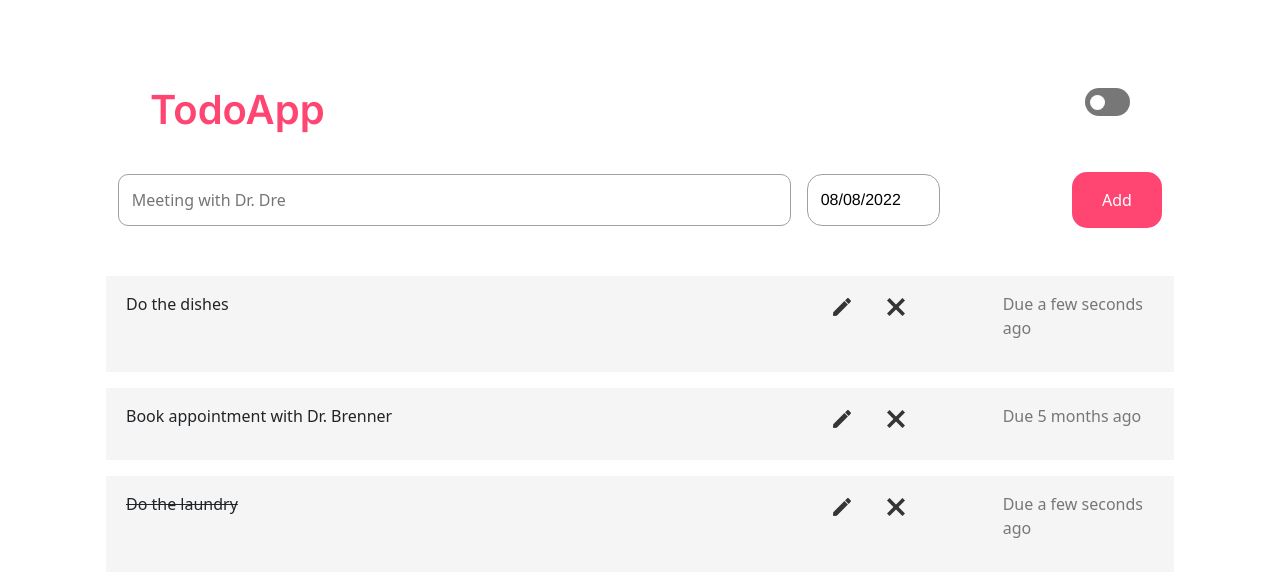
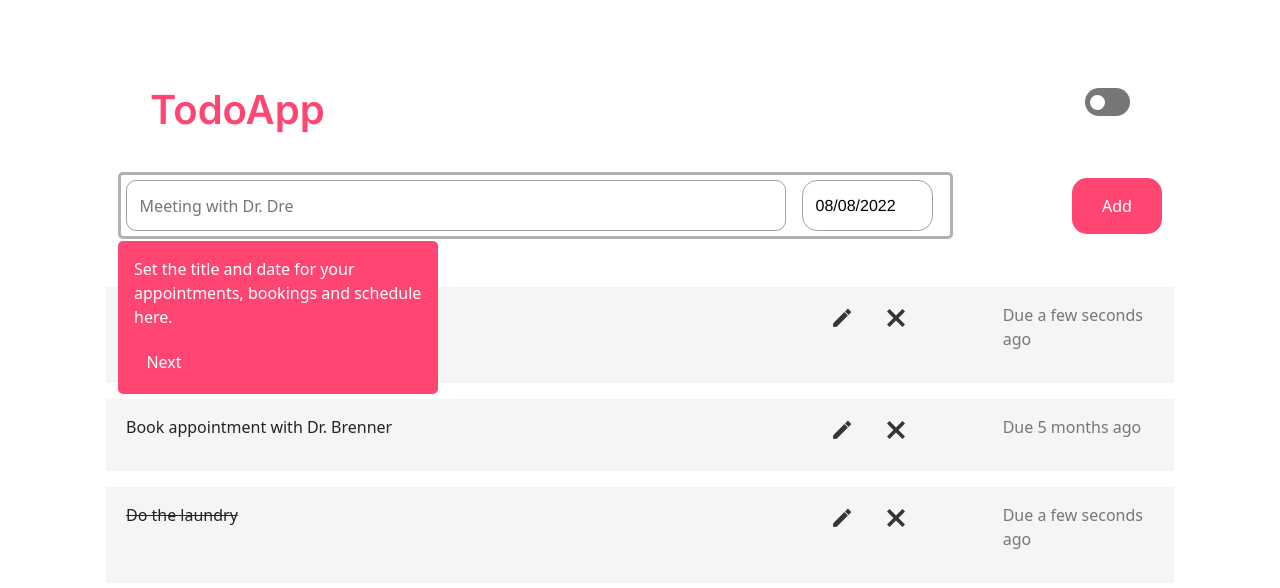
Before and after one commit to Olanrewajuemmanuel/todo-app, a React (Create React App) app: page / in a window 1280 px wide. Shown: the top 588 px of the page. Built offline with nearby package versions, Linux system fonts and the light colour scheme; a web font is replaced by a local one.

Commit message:
- Added User tour

```diff
--- a/src/index.css
+++ b/src/index.css
@@ -13,6 +13,7 @@ div,
   --shade: #787777;
   --white-shade: #f5f5f5;
   --white: #fff;
+  --border-focus: #b1b1b1;
 }
 
 
@@ -142,3 +143,38 @@ input[name='edit'] {
   background-color: #fff;
   z-index: 99;
 }
+.tour-modal {
+  position: fixed;
+  background-color: var(--accent);
+  color: white;
+  width: 320px;
+  max-width: 320px;
+  padding: 1em 1em;
+  margin-top: 14rem; /* 14 */
+  border-radius: 5px;
+  z-index: 2;
+}
+.nav-modal-btn {
+  background-color: var(--accent);
+  color: var(--white);
+  font-weight: 500;
+  border: 0;
+  width: 60px;
+  padding: .3em;
+  border-radius: 5px;
+  transition: background 300ms;
+}
+.nav-modal-btn:hover {
+  background-color: #ff537e;
+}
+.tour-input-focus {
+  border: 3px solid var(--border-focus);
+  padding: .3em;
+  border-radius: 5px;
+}
+.tour-btn-focus {
+  outline: 3px solid var(--border-focus);
+}
+.tour-list-focus {
+  outline: 3px solid var(--border-focus);
+}
--- a/src/todoComponents/SearchComponent.jsx
+++ b/src/todoComponents/SearchComponent.jsx
@@ -1,10 +1,14 @@
-import React, { useEffect, useState } from "react";
+import React, { useState } from "react";
 import DatePicker from "react-datepicker";
-import { motion } from 'framer-motion'
+import { motion } from "framer-motion";
 
 import "react-datepicker/dist/react-datepicker.css";
+import TourModal from "./TourModal";
 
-function SearchComponent({ updateTodoItems }) {
+function SearchComponent({
+  updateTodoItems,
+  tourStatus: [takeTour, setTakeTour],
+}) {
   const [dueDate, setDueDate] = useState(new Date());
   const [title, setTitle] = useState("");
 
@@ -12,27 +16,46 @@ function SearchComponent({ updateTodoItems }) {
     ev.preventDefault();
     if (title === "") return; // title can't be null
     // date can be before today
-    if(dueDate.getTime() < new Date().getTime()) {
-      alert("Invalid date") // TODO: change to modal, maybe
+    if (dueDate.getTime() < new Date().getTime()) {
+      alert("Invalid date"); // TODO: change to modal, maybe
       return;
     }
     updateTodoItems((prevItems) => [
       ...prevItems,
       { id: Math.random(), title, dateModified: new Date(), dueDate },
     ]);
-    setTitle('')
-    setDueDate(new Date())
+    setTitle("");
+    setDueDate(new Date());
+
+    // if on tour, move to next step
+    setTakeTour(step => step+1)
   };
-  // const handleSelect = () => {
-  //   if(dueDate.getTime() < new Date().getTime()) {
-  //     alert("Invalid date") // TODO: change to modal, maybe
-  //   }
-  // };
 
   return (
     <div>
-      <form onSubmit={handleSubmit} className='mb-5'>
-        <div className="form-grp">
+      <form onSubmit={handleSubmit} className="mb-5">
+        {takeTour === 1 ? (
+          <TourModal
+            msg={`Set the title and date for your appointments, bookings and schedule here.`}
+            changeTourStatus={setTakeTour}
+            step={takeTour}
+          />
+        ) : (
+          ""
+        )}
+        {takeTour === 3 ? (
+          <TourModal
+            msg={`Double click an item, to toggle completion. Completed items are moved to the bottom.`}
+            changeTourStatus={setTakeTour}
+            step={takeTour}
+
+          />
+        ) : (
+          ""
+        )}
+        <div
+          className={`form-grp ${takeTour === 1 ? "tour-input-focus" : null}`}
+        >
           <input
             type="text"
             name="search"
@@ -48,7 +71,18 @@ function SearchComponent({ updateTodoItems }) {
             wrapperClassName="react-datepicker"
           />
         </div>
-        <motion.button whileTap={{ scale: 0.9 }} whileHover={{ opacity: .9 }} transition={{ ease: 'easeOut' }} type="submit" className="btn-accent">Add</motion.button>
+
+        <motion.button
+          whileTap={{ scale: 0.9 }}
+          whileHover={{ opacity: 0.9 }}
+          transition={{ ease: "easeOut" }}
+          type="submit"
+          className={`btn-accent ${takeTour === 2 ? 'tour-btn-focus': null} `}
+        >
+          Add
+
+        </motion.button>
+
       </form>
     </div>
   );
--- a/src/todoComponents/TodoList.jsx
+++ b/src/todoComponents/TodoList.jsx
@@ -2,7 +2,8 @@ import React from "react";
 import TodoListItem from "./TodoListItem";
 
 
-function TodoList({ todoState: [todoItems, removeItem, editItem, toggleItemCompletedStatus], darkModeStatus, initialRender }) {
+function TodoList({ todoState: [todoItems, removeItem, editItem, toggleItemCompletedStatus], darkModeStatus, initialRender, tourStatus }) {
+
   return (
     <div>
       {todoItems.map((item) => (
@@ -14,6 +15,7 @@ function TodoList({ todoState: [todoItems, removeItem, editItem, toggleItemCompl
           darkModeStatus={darkModeStatus}
           toggleItemCompletedStatus={toggleItemCompletedStatus}
           initialRender={initialRender}
+          tourStatus={tourStatus}
         />
       ))}
     </div>
--- a/src/todoComponents/TodoListItem.jsx
+++ b/src/todoComponents/TodoListItem.jsx
@@ -15,7 +15,8 @@ function TodoListItem({
   editItem,
   darkModeStatus,
   toggleItemCompletedStatus,
-  initialRender
+  initialRender,
+  tourStatus: [takeTour, setTakeTour],
 }) {
   const [isEditMode, setIsEditMode] = useState(false);
   const [newTitle, setnewTitle] = useState("");
@@ -32,16 +33,18 @@ function TodoListItem({
   };
   const handleDoubleClick = (itemId) => {
     toggleItemCompletedStatus(itemId);
-    initialRender(true)
+    initialRender(true);
   };
   return (
     <motion.div
       whileTap={{ scale: 0.98 }}
       onDoubleClick={() => handleDoubleClick(todoItem.id)}
     >
+
       <Row
         className={[
           darkModeStatus ? "bg" : `${darkModeStyles.background}`,
+          takeTour === 3 ? "tour-list-focus" : "",
           "py-3",
           "px-2",
           "my-3",
@@ -73,13 +76,16 @@ function TodoListItem({
         <Col className="d-flex">
           {/* Edit button */}
           <motion.button
-            whileHover={{ scale: 1.2, transition: {
+            whileHover={{
+              scale: 1.2,
+              transition: {
                 repeat: Infinity,
                 repeatType: "reverse",
                 duration: 2,
                 repeatDelay: 1,
                 ease: "easeIn",
-            } }}
+              },
+            }}
             className="me-4 btn-upd"
             onClick={() => setIsEditMode(!isEditMode)}
           >
@@ -98,13 +104,16 @@ function TodoListItem({
           </motion.button>
           {/* Delete button */}
           <motion.button
-            whileHover={{ scale: 1.2, transition: {
+            whileHover={{
+              scale: 1.2,
+              transition: {
                 repeat: Infinity,
                 repeatType: "reverse",
                 duration: 2,
                 repeatDelay: 1,
                 ease: "easeIn",
-            } }}
+              },
+            }}
             className="btn-upd"
             onClick={() => removeItem(todoItem.id)}
           >
--- /dev/null
+++ b/src/todoComponents/TourModal.jsx
@@ -0,0 +1,13 @@
+import React from 'react'
+
+function TourModal({ msg, changeTourStatus, step }) {
+
+  return (
+    <div className='tour-modal'>
+        <p style={{ maxWidth: '300px' }}>{msg}</p>
+        <button className='nav-modal-btn float-right' onClick={() => changeTourStatus(step => step + 1)}>{ step === 3 ? "Finish" : 'Next' }</button>
+    </div>
+  )
+}
+
+export default TourModal
--- a/src/todoComponents/index.js
+++ b/src/todoComponents/index.js
@@ -3,32 +3,6 @@ import { Container } from "react-bootstrap";
 import Navbar from "./Navbar";
 import SearchComponent from "./SearchComponent";
 import TodoList from "./TodoList";
-
-// function sortTodoList(items) {
-//   items.sort(function (a, b) {
-//     if (a.done < b.done) {
-//       return -1;
-//     } // sort undone items to top
-//     if (a.done > b.done) {
-//       return 1;
-//     }
-//     if (a.dateModified > b.dateModified) {
-//       // else sort by date
-//       return -1;
-//     }
-//     return 0;
-//   });
-// const newArr = [...todoItems]
-//     // Sort by date modified
-//     newArr.sort(function (a, b) {
-//       if (a.dateModified > b.dateModified) {
-//         return 1;
-//       }
-//       // else sort undone items first
-//       return a.done - b.done
-//     });
-//     setTodoItems(newArr)
-// }
 
 function TodoApp({ darkModeStatus: [isDarkMode, setIsDarkMode] }) {
   const [todoItems, setTodoItems] = useState([
@@ -54,26 +28,36 @@ function TodoApp({ darkModeStatus: [isDarkMode, setIsDarkMode] }) {
       dueDate: new Date("2022", "1", "27"),
     },
   ]);
-  const [initialRender, setinitialRender] = useState(true)
+  const [initialRender, setinitialRender] = useState(true);
+  const [takeTour, setTakeTour] = useState(0);
 
   useEffect(() => {
     function sortList(items) {
       const newArr = [...items]; // make copy of state items
       newArr.sort(function (a, b) {
         // Sort by date modified
-        if (a.dateModified > b.dateModified) {
+
+        if (a.dateModified.getTime() > b.dateModified.getTime()) {
           return 1;
         }
         // else sort undone items first
         return a.done - b.done;
       });
-      return newArr
+      return newArr;
     }
-    console.log("Re-render");
-    if (initialRender)
-      setTodoItems(prevItems => sortList(prevItems))
-      setinitialRender(false)
+    if (initialRender) setTodoItems((prevItems) => sortList(prevItems));
+    setinitialRender(false);
   }, [initialRender]);
+
+  // On render, check if user has take tour previously
+  if (takeTour === 4) {
+      localStorage.setItem("doneTour", 'true')
+  }
+  useEffect(() => {
+    const userTourStatus = localStorage.getItem('doneTour')
+    if (!userTourStatus) setTakeTour(1)
+
+  }, []);
   const removeItem = (id) => {
     setTodoItems((prevItems) => prevItems.filter((item) => item.id !== id));
   };
@@ -107,15 +91,20 @@ function TodoApp({ darkModeStatus: [isDarkMode, setIsDarkMode] }) {
 
   return (
     <Container className="p-5">
-      <Navbar darkModeStatus={[isDarkMode, setIsDarkMode]} />
+      <Navbar
+        darkModeStatus={[isDarkMode, setIsDarkMode]}
+        tourStatus={takeTour}
+      />
       <SearchComponent
         updateTodoItems={setTodoItems}
         darkModeStatus={isDarkMode}
+        tourStatus={[takeTour, setTakeTour]}
       />
       <TodoList
         todoState={[todoItems, removeItem, editItem, toggleItemCompletedStatus]}
         darkModeStatus={isDarkMode}
         initialRender={setinitialRender}
+        tourStatus={[takeTour, setTakeTour]}
       />
     </Container>
   );
```
Lines whose indentation alone changed are shown as unchanged.
